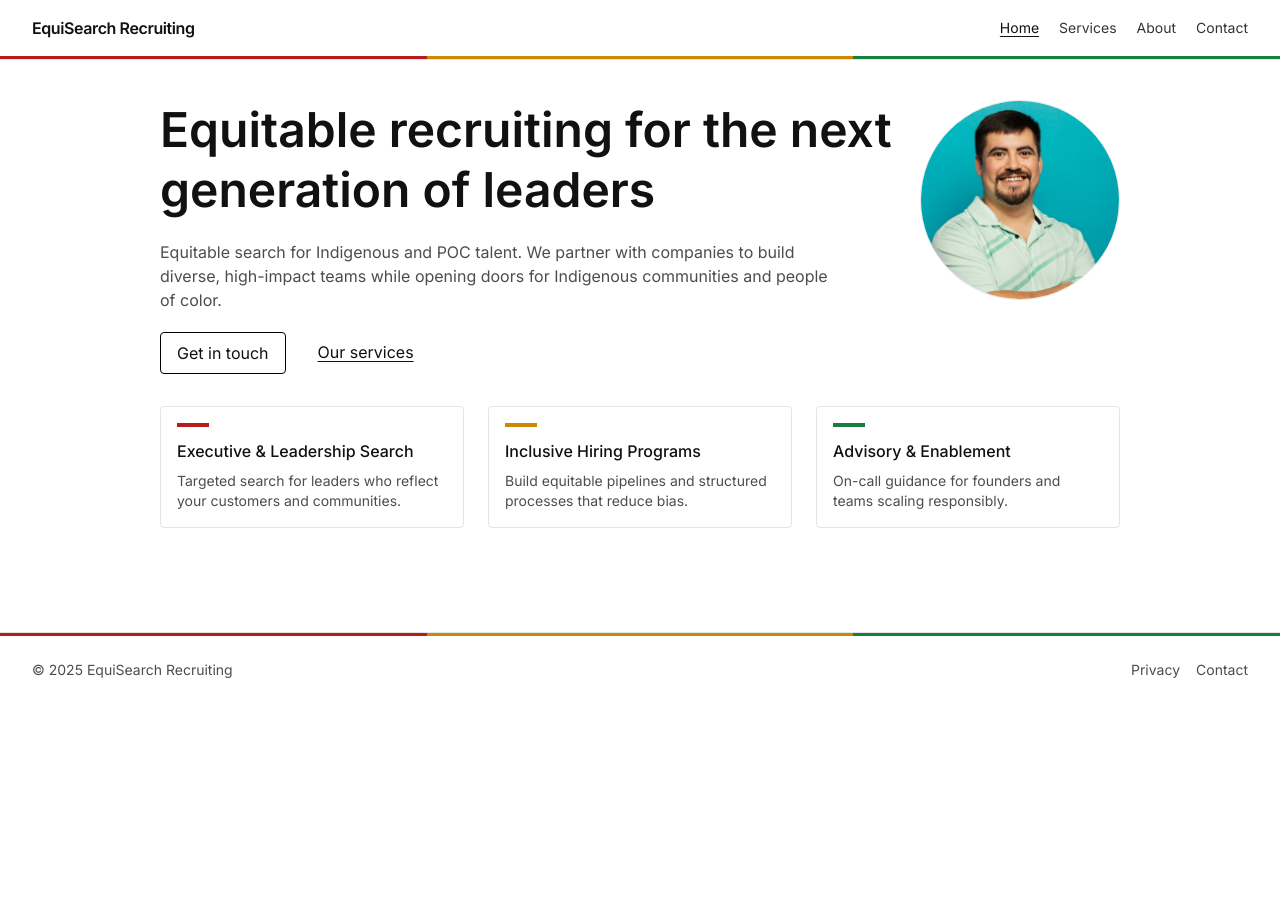
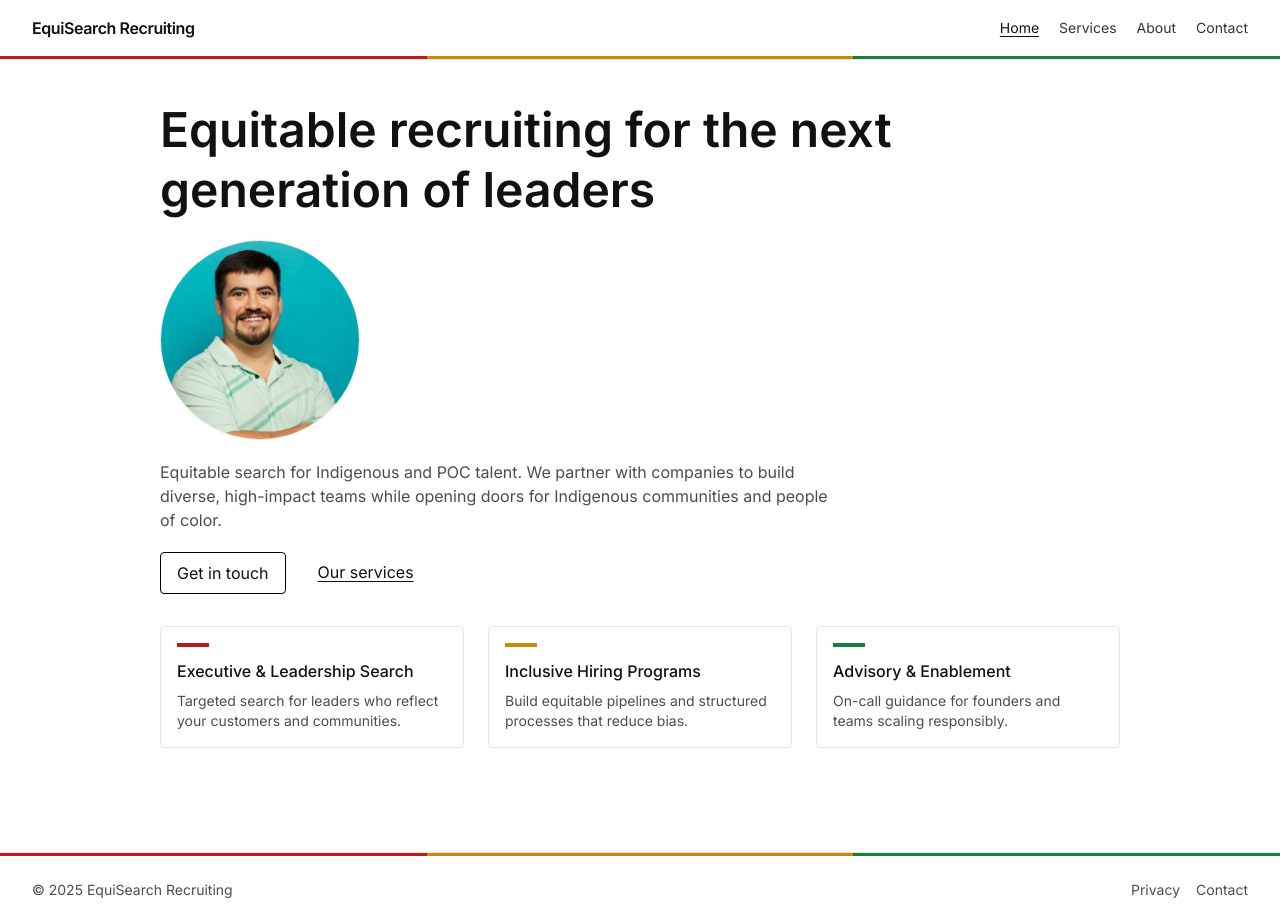
Before and after one commit to ps2pdx/equisearchrecruiting, a Next.js app: page / in a window 1280 px wide. Before the commit the page ends 800 px from the top, so only its background shows below. Built offline with nearby package versions, Linux system fonts and the light colour scheme.

Commit message:
Layout: move headshot below headers on Home and About

```diff
--- a/src/app/about/page.tsx
+++ b/src/app/about/page.tsx
@@ -19,6 +19,13 @@ export default function AboutPage() {
         />
       </div>
       <h1 className="text-2xl sm:text-3xl font-semibold">About</h1>
+      <Image
+        src="/images/headshot.jpeg"
+        alt="Founder headshot"
+        width={200}
+        height={200}
+        className="rounded-full border border-black/10 object-cover"
+      />
       <p className="text-black/80">
         EquiSearch Recruiting is a values-driven recruiting partner focused on equity and
         opportunity. Founded with Native roots, our mission is to elevate Indigenous and POC
--- a/src/app/page.tsx
+++ b/src/app/page.tsx
@@ -5,11 +5,18 @@ import { site } from "@/lib/site";
 export default function Home() {
   return (
     <section className="space-y-8">
-      <div className="flex flex-col sm:flex-row items-start justify-between gap-6">
-        <div className="space-y-5 flex-1">
+      <div className="space-y-5">
         <h1 className="text-3xl sm:text-5xl font-semibold leading-tight">
           Equitable recruiting for the next generation of leaders
         </h1>
+        <Image
+          src="/images/headshot.jpeg"
+          alt="Founder headshot"
+          width={200}
+          height={200}
+          priority
+          className="rounded-full border border-black/10 object-cover"
+        />
         <p className="max-w-2xl text-black/70">
           {site.tagline} We partner with companies to build diverse, high-impact teams
           while opening doors for Indigenous communities and people of color.
@@ -25,15 +32,6 @@ export default function Home() {
             Our services
           </Link>
         </div>
-        </div>
-        <Image
-          src="/images/headshot.jpeg"
-          alt="Founder headshot"
-          width={200}
-          height={200}
-          priority
-          className="rounded-full border border-black/10 object-cover"
-        />
       </div>
 
       <div className="grid grid-cols-1 sm:grid-cols-3 gap-6">
```
Lines whose indentation alone changed are shown as unchanged.
